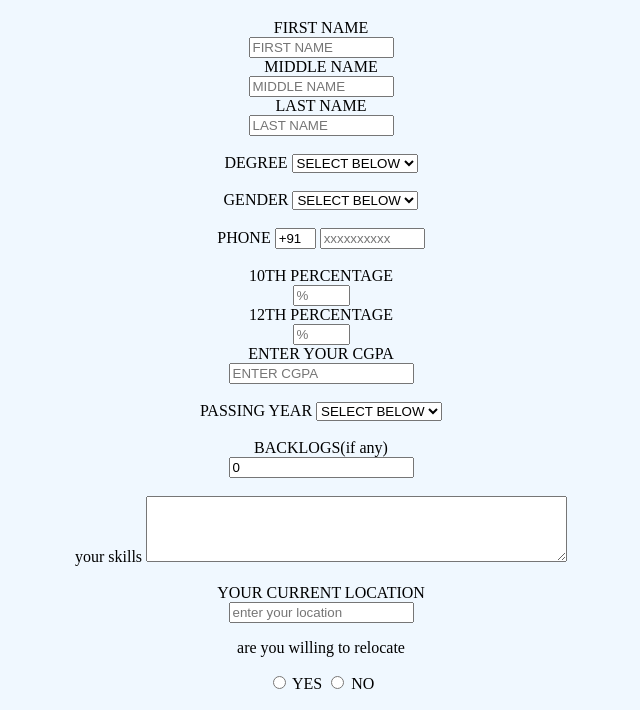
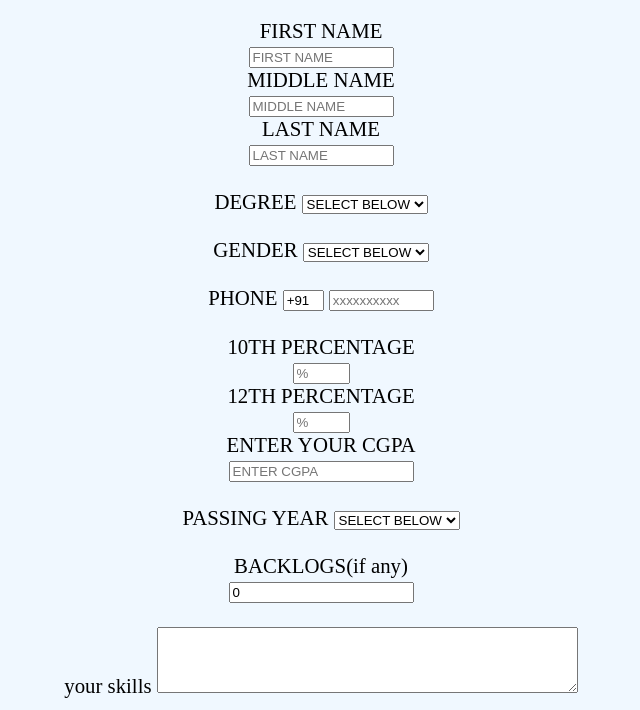
Before and after one commit to J-A-N-A/first_web_page, a plain HTML site: page index.html in a window 1280 px wide. Shown: the part 61-771 px from the top of the page, without its empty margins (319-959 px from the left). Drawn offline with Linux system fonts and the light colour scheme.

Commit message:
Update styles.css
minor changes

```diff
--- a/styles.css
+++ b/styles.css
@@ -5,4 +5,6 @@ h1 {
 form {
 	color: black;
 	text-align: center;
+	font-size: 130%;
+	align-content: center;
 }
```
